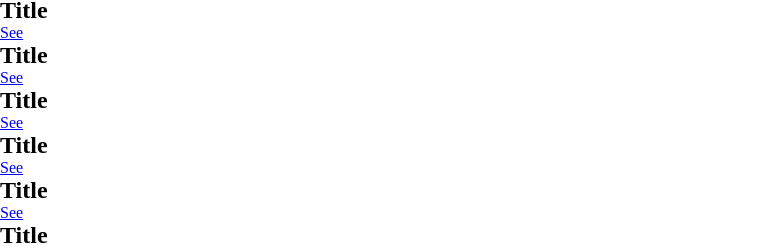
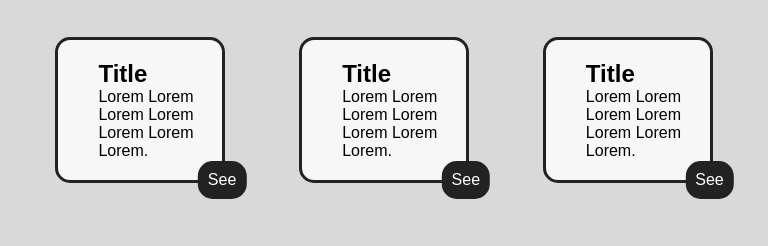
Before and after one commit to naka-git-hub/media-queries-2, a plain HTML site: page index.html in a window 768 px wide. Shown: the part 120-366 px from the top of the page. Drawn offline with Linux system fonts and the light colour scheme.

Commit message:
update index.html, style.css

```diff
--- a/assets/css/style.css
+++ b/assets/css/style.css
@@ -21,9 +21,6 @@ h1 {
     padding: 40px;
 }
 
-main {
-    background-color: rgb(255, 255, 255);
-}
 
 footer{
     background-color: rgb(0, 0, 0);
@@ -37,9 +34,13 @@ footer{
     justify-content: center;
 }
 
+/* -----------------------------------------------------------------------------------------------
+---------------------MOBILE VERSION, MAX-WIDTH 599PX DONC DE 0 à 599PX----------------------------
+-------------------------------------------------------------------------------------------------- */
 
 @media screen and (max-width: 599px) {
 main {
+    background-color: rgb(255, 255, 255);
     padding: 20px 0;
 }
 
@@ -83,4 +84,50 @@ h2{
     display: flex;
     align-items: center;
 }
+p{
+    display:none;
 }
+}
+
+
+/* -----------------------------------------------------------------------------------------------
+-----------TABLET VERSION, MIN-WIDTH DE 600PX MAX WIDTH 1023 PX DONC DE 600 à 1023px--------------
+-------------------------------------------------------------------------------------------------- */
+@media screen and (min-width: 600px) and (max-width:1023px) {
+
+main{
+    background-color: rgb(217, 217, 217);
+    padding: 20px 0;
+}
+.sectionContainer {
+    display: flex;
+    gap: 40px;
+    flex-wrap: wrap;
+    width: 90%;
+    margin: auto;
+    font-family: Arial, Helvetica, sans-serif;
+}
+.articleContainer{
+    background-color: rgb(247, 247, 247);
+    width: 15%;
+    border-radius: 15px;
+    padding: 20px 20px 20px 40px;
+    margin: 20px auto;
+    border: solid rgb(34, 34, 34);
+    position: relative;
+}
+
+a {
+    background-color: rgb(34, 34, 34);
+    border-radius: 15px;
+    padding: 10px;
+    position:absolute;
+    top: 100%;
+    left: 100%;
+    transform: translate(-50%, -50%);
+    list-style-type: none;
+    text-decoration: none;
+    color: white;
+}
+
+}
--- a/index.html
+++ b/index.html
@@ -18,36 +18,42 @@
             <!-- Création d'une classe articleContainer avec l'attribut display:flex permettant de centrer le contenu -->
             <article class="articleContainer">
                 <h2>Title</h2>
+                <p>Lorem Lorem Lorem Lorem Lorem Lorem Lorem.</p>
                 <div>
                     <a href="#">See</a>
                 </div>
             </article>
             <article class="articleContainer">
                 <h2>Title</h2>
+                <p>Lorem Lorem Lorem Lorem Lorem Lorem Lorem.</p>
                 <div>
                     <a href="#">See</a>
                 </div>
             </article>
             <article class="articleContainer">
                 <h2>Title</h2>
+                <p>Lorem Lorem Lorem Lorem Lorem Lorem Lorem.</p>
                 <div>
                     <a href="#">See</a>
                 </div>
             </article>
             <article class="articleContainer">
                 <h2>Title</h2>
+                <p>Lorem Lorem Lorem Lorem Lorem Lorem Lorem.</p>
                 <div>
                     <a href="#">See</a>
                 </div>
             </article>
             <article class="articleContainer">
                 <h2>Title</h2>
+                <p>Lorem Lorem Lorem Lorem Lorem Lorem Lorem.</p>
                 <div>
                     <a href="#">See</a>
                 </div>
             </article>
             <article class="articleContainer">
                     <h2>Title</h2>
+                <p>Lorem Lorem Lorem Lorem Lorem Lorem Lorem.</p>
                 <div>
                     <a href="#">See</a>
                 </div>
```
